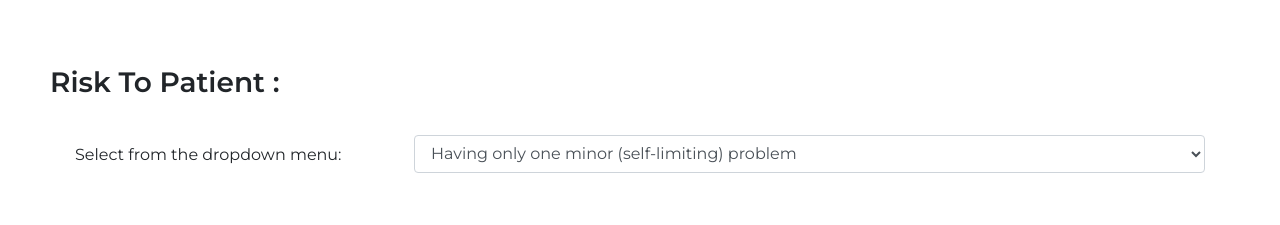
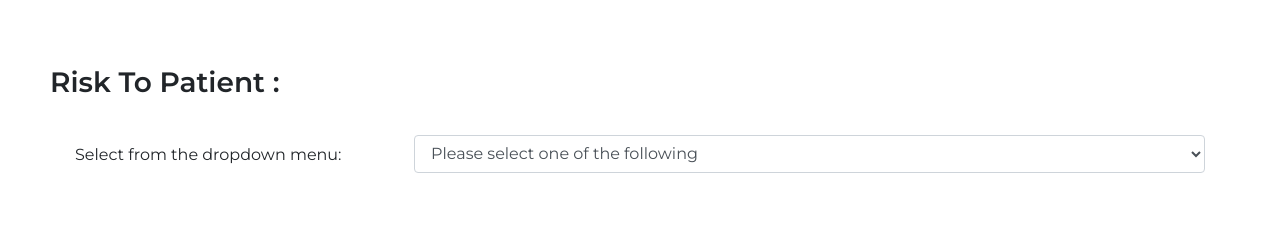
Before and after one commit to sevesheldon/ehr, a plain HTML site: page index.html in a window 1280 px wide. Shown: the part 2020-2245 px from the top of the page. Drawn offline with nearby package versions, Linux system fonts and the light colour scheme.

Commit message:
Add a placeholder <option> for the dropdown menu - mdm > risk to patient.

```diff
--- a/index.html
+++ b/index.html
@@ -195,6 +195,7 @@
 									<div class="risk-to-patient-q">
 									  <label for="risk">Select from the dropdown menu:</label>
 									  <select class="form-control" id="risk">
+									  	<option value="" selected disabled>Please select one of the following</option>
 									    <option>Having only one minor (self-limiting) problem</option>
 									    <option>Stopping, starting, or changing Rx (other than LiCo)</option>
 									    <option>Drug therapy requiring intensive monitoring for toxicity</option>
```
